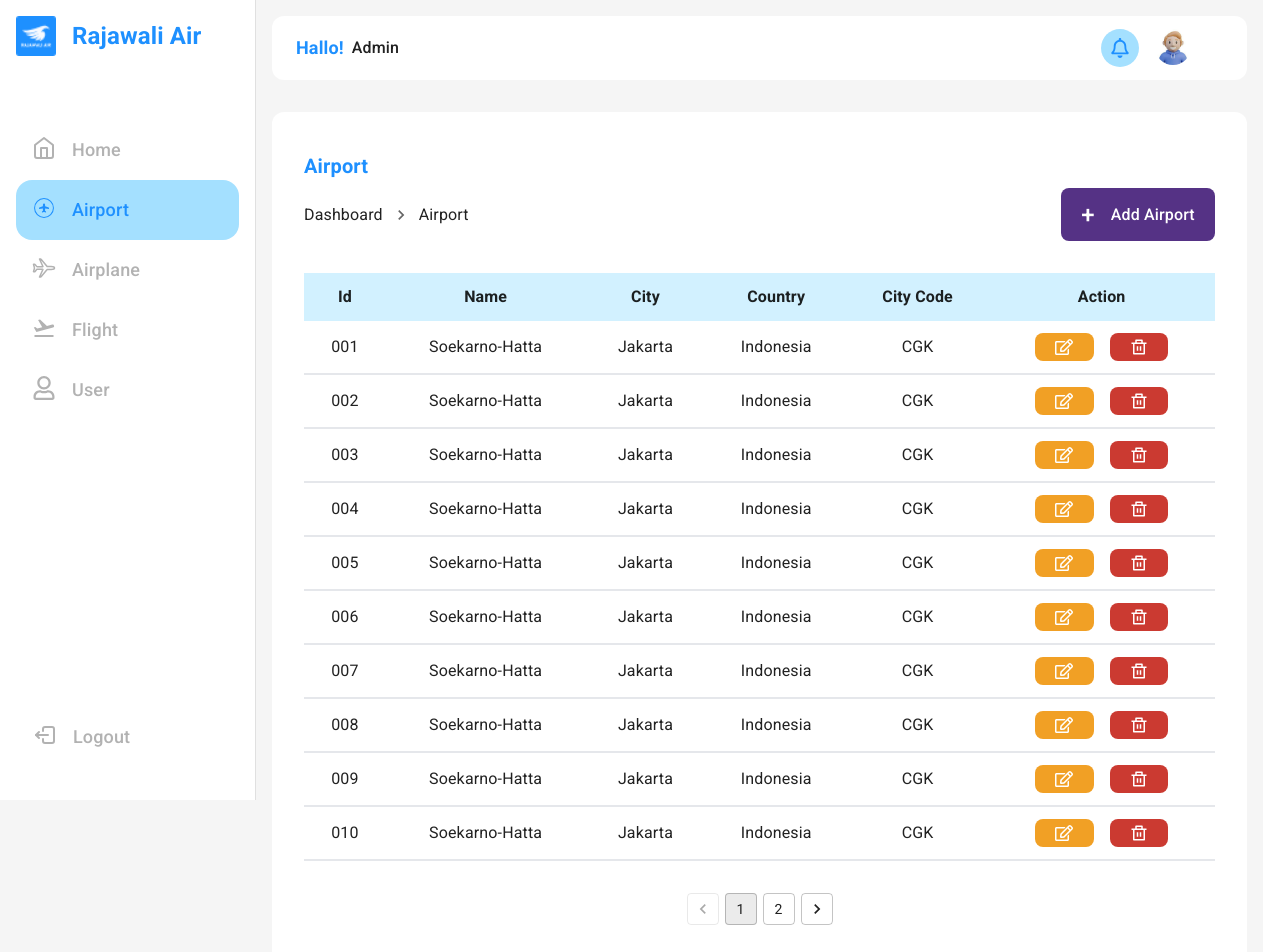
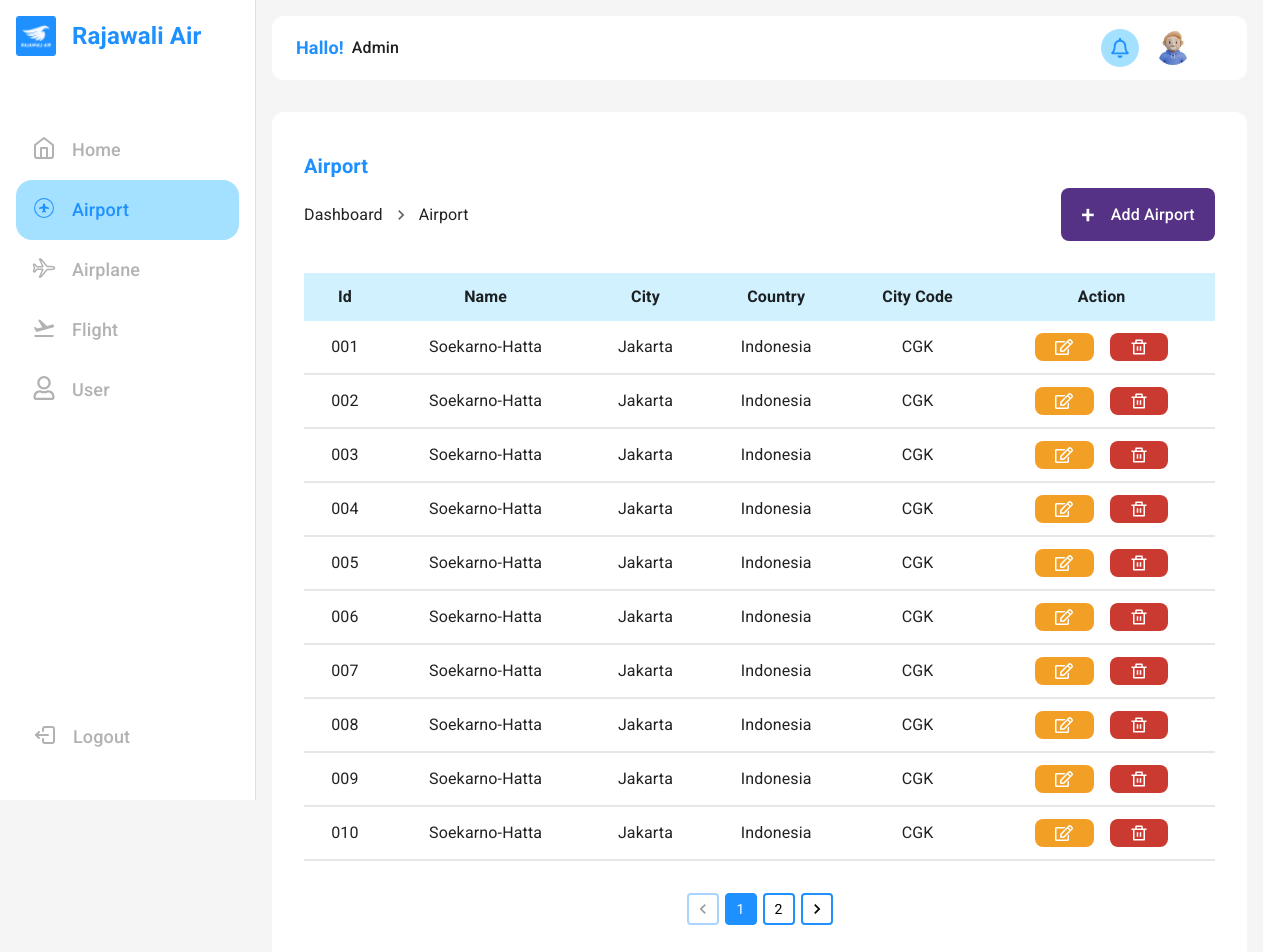
Before and after one commit to TimothySubekti0322/RAJAWALI-AIR, a React (Vite) app: page /dashboard/airport in a window 1280 px wide. Shown: the top 952 px of the page. Built offline with nearby package versions, Linux system fonts and the light colour scheme; some icons are missing.

Commit message:
Table Data Component
Slicing Table Data , pagination component, Header for mobile

```diff
--- a/package.json
+++ b/package.json
@@ -15,6 +15,7 @@
     "@fontsource/roboto": "^5.0.8",
     "@mui/icons-material": "^5.15.3",
     "@mui/material": "^5.15.3",
+    "@mui/styles": "^5.15.4",
     "@types/react-router-dom": "^5.3.3",
     "axios": "^1.6.4",
     "react": "^18.2.0",
--- a/src/components/admin/airport/table.tsx
+++ b/src/components/admin/airport/table.tsx
@@ -4,7 +4,31 @@ import { RiDeleteBinLine } from "react-icons/ri";
 import tableData from "../../../pages/admin/airport/dummyData";
 import type { AirportData } from "../../../assets/static/TableDataTypes";
 import Pagination from "@mui/material/Pagination";
+import { makeStyles, createStyles } from "@mui/styles";
+import CircularProgress from "@mui/material/CircularProgress";
 // import axios from "axios";
+
+// Pagination Styling
+const paginationItemStyles = makeStyles(() =>
+  createStyles({
+    root: {
+      "& .Mui-selected": {
+        backgroundColor: "#1E90FF !important",
+        borderColor: "#1E90FF !important",
+        color: "#FFFFFF",
+      },
+      "& ul > li > button:not(.Mui-selected)": {
+        backgroundColor: "#FFFFFF",
+        border: "2px solid #1E90FF",
+        color: "#000000",
+        "&:hover": {
+          backgroundColor: "#1E90FF !important",
+          color: "#FFFFFF",
+        },
+      },
+    },
+  })
+);
 
 interface TableProps {
   tableColumns: string[];
@@ -14,6 +38,7 @@ interface TableProps {
 const dataPerPage = 10;
 
 const Table: React.FC<TableProps> = ({ tableColumns, api }) => {
+  const classes = paginationItemStyles();
   // Fetching Data State
   const [loading, setLoading] = useState<boolean>(false);
 
@@ -36,16 +61,12 @@ const Table: React.FC<TableProps> = ({ tableColumns, api }) => {
   // Uncomment this code below if you want to fetch data from API
 
   useEffect(() => {
-    // const fetchData = async () => {
-    //   const result = await axios.get(api);
-    //   console.log(result.data);
-    // };
-    //   fetchData();
-
-    const dummyFetchData = async () => {
+    const fetchData = async () => {
       try {
         setLoading(true);
-        const response = tableData;
+        // const response = await axios.get(api);
+        // const response: AirportData[] = [];
+        const response: AirportData[] = tableData;
         const dataLength = tableData.length;
         setTotalPage(Math.ceil(dataLength / dataPerPage));
         setRawData(response);
@@ -57,7 +78,7 @@ const Table: React.FC<TableProps> = ({ tableColumns, api }) => {
         setLoading(false);
       }
     };
-    dummyFetchData();
+    fetchData();
   }, []);
 
   const changeData = (page: number) => {
@@ -80,14 +101,27 @@ const Table: React.FC<TableProps> = ({ tableColumns, api }) => {
     <div className="w-full mt-8">
       <div className="overflow-x-auto min-h-[36.75rem]">
         {/* Fetching Data */}
-        {loading && <p>Loading</p>}
+        {loading && (
+          <div className="flex flex-col items-center justify-center w-full min-h-[36.75rem] font-bold text-2xl rounded-xl bg-[#F5F5F5]">
+            <CircularProgress />
+            <p className="mt-6">Loading</p>
+          </div>
+        )}
 
         {/* No Data Found */}
-        {!loading && rawData.length === 0 && <p>Data Not Found</p>}
+        {!loading && rawData.length === 0 && (
+          <div className="flex flex-col items-center justify-center w-full min-h-[36.75rem] font-bold text-2xl rounded-xl bg-[#F5F5F5]">
+            <img
+              src="/images/no-results-found.png"
+              alt="No Data Found"
+              className="w-52"
+            />
+            <p>Data Not Found</p>
+          </div>
+        )}
 
         {/* Data Found */}
         {!loading && rawData.length > 0 && (
-          <>
           <table className="w-full table-auto ">
             <thead>
               <tr className="bg-[#D2F1FF]">
@@ -100,16 +134,16 @@ const Table: React.FC<TableProps> = ({ tableColumns, api }) => {
             </thead>
             <tbody>
               {data.map((item, index) => (
-                  <tr key={index} className="border-b-2">
+                <tr key={item.id} className="border-b-2">
                   <td className="px-4 py-3 text-center">{item.id}</td>
                   <td className="px-4 py-3 text-center">{item.name}</td>
                   <td className="px-4 py-3 text-center">{item.city}</td>
                   <td className="px-4 py-3 text-center">{item.country}</td>
                   <td className="px-4 py-3 text-center">{item.cityCode}</td>
-                    <td className="flex items-center justify-center px-4 py-3 text-center gap-x-4">
+                  <td className="flex items-center justify-center px-4 py-3 gap-x-4">
                     {/* Edit */}
                     <button
-                        className="bg-[#F1A025] py-1"
+                      className="bg-[#F1A025] py-1 hover:bg-[#D08003] hover:border-[#D08003]"
                       onClick={() => {
                         window.location.href = `/dashboard/airport/edit/${index}`;
                       }}
@@ -118,7 +152,7 @@ const Table: React.FC<TableProps> = ({ tableColumns, api }) => {
                     </button>
 
                     {/* Delete */}
-                      <button className="bg-[#CB3A31] py-1">
+                    <button className="bg-[#CB3A31] py-1 hover:bg-[#A91810] hover:border-[#A91810]">
                       <RiDeleteBinLine className="text-lg text-white" />
                     </button>
                   </td>
@@ -126,7 +160,6 @@ const Table: React.FC<TableProps> = ({ tableColumns, api }) => {
               ))}
             </tbody>
           </table>
-          </>
         )}
       </div>
       {!loading && rawData.length > 0 && (
@@ -137,6 +170,7 @@ const Table: React.FC<TableProps> = ({ tableColumns, api }) => {
             shape="rounded"
             page={currentPage}
             onChange={handleChangeData}
+            className={classes.root}
           />
         </div>
       )}
--- a/src/components/admin/header.tsx
+++ b/src/components/admin/header.tsx
@@ -12,8 +12,8 @@ const Header = () => {
     window.location.href = "/login";
   };
   return (
-    <div className="relative flex items-center justify-between w-full h-16 px-6 py-2 bg-white rounded-xl">
-      <div className="flex items-center justify-between">
+    <>
+      <div className="flex flex-row items-center justify-between">
         <span className="text-[#1E90FF] text-lg font-bold">Hallo!</span>
         <p className="ml-2 text-base font-medium">Admin</p>
       </div>
@@ -48,7 +48,7 @@ const Header = () => {
           Log Out
         </button>
       )}
-    </div>
+    </>
   );
 };
 
--- a/src/components/admin/layout/Layout.tsx
+++ b/src/components/admin/layout/Layout.tsx
@@ -25,12 +25,12 @@ const Layout = ({ children }: LayoutProps) => {
         <div className="w-full min-h-screen sm:pl-64">
           <div className="w-full px-4 pt-20 pb-4 sm:pt-0">
             <div className="hidden mt-4 sm:block">
-              <Header />
+              <div className="relative flex items-center justify-between w-full h-16 px-6 py-2 bg-white rounded-xl">
+                <Header />
+              </div>
             </div>
 
-            <div className="mt-8 mb-2 bg-white rounded-xl">
-              {children}
-            </div>
+            <div className="mt-8 mb-2 bg-white rounded-xl">{children}</div>
 
             <div className="mt-8" style={{ width: "-webkit-fill-available" }}>
               <Footer />
--- a/src/components/admin/sidebar.tsx
+++ b/src/components/admin/sidebar.tsx
@@ -5,13 +5,13 @@ import Drawer from "@mui/material/Drawer";
 import IconButton from "@mui/material/IconButton";
 import MenuIcon from "@mui/icons-material/Menu";
 import Toolbar from "@mui/material/Toolbar";
-import Typography from "@mui/material/Typography";
 import { FiHome } from "react-icons/fi";
 import { FaRegUser } from "react-icons/fa";
 import { CiAirportSign1 } from "react-icons/ci";
 import { IoAirplaneOutline } from "react-icons/io5";
 import { MdOutlineFlightTakeoff } from "react-icons/md";
 import { TbLogout2 } from "react-icons/tb";
+import Header from "./header";
 
 const drawerWidth = 16;
 
@@ -136,8 +136,8 @@ export default function Sidebar(props: Props) {
   return (
     <Box sx={{ display: "flex" }}>
       <CssBaseline />
-      <header className="fixed w-full bg-white sm:hidden">
-        <Toolbar>
+      <header className="fixed flex items-center w-full bg-white sm:hidden gap-x-6">
+        <Toolbar sx={{ width: "100%" }}>
           <IconButton
             color="inherit"
             aria-label="open drawer"
@@ -147,9 +147,9 @@ export default function Sidebar(props: Props) {
           >
             <MenuIcon />
           </IconButton>
-          <Typography variant="h6" noWrap component="div">
-            Responsive drawer
-          </Typography>
+          <div className="flex items-center justify-between grow">
+            <Header />
+          </div>
         </Toolbar>
       </header>
       <Box
--- a/src/pages/admin/airport/AirportDashboard.tsx
+++ b/src/pages/admin/airport/AirportDashboard.tsx
@@ -38,7 +38,7 @@ const AirportDashboard = () => {
 
         <Table
           tableColumns={tableColumns}
-          api="https://rajawali-production.up.railway.app/api/v1/airport"
+          api="https://rajawali-production.up.railway.app/api/v1/airports"
         />
       </div>
     </Layout>
```
Also changed, not shown: public/images/no-results-found.png (added), 1 other file (tests, documents, lock files or other folders). Lines whose indentation alone changed are shown as unchanged.
